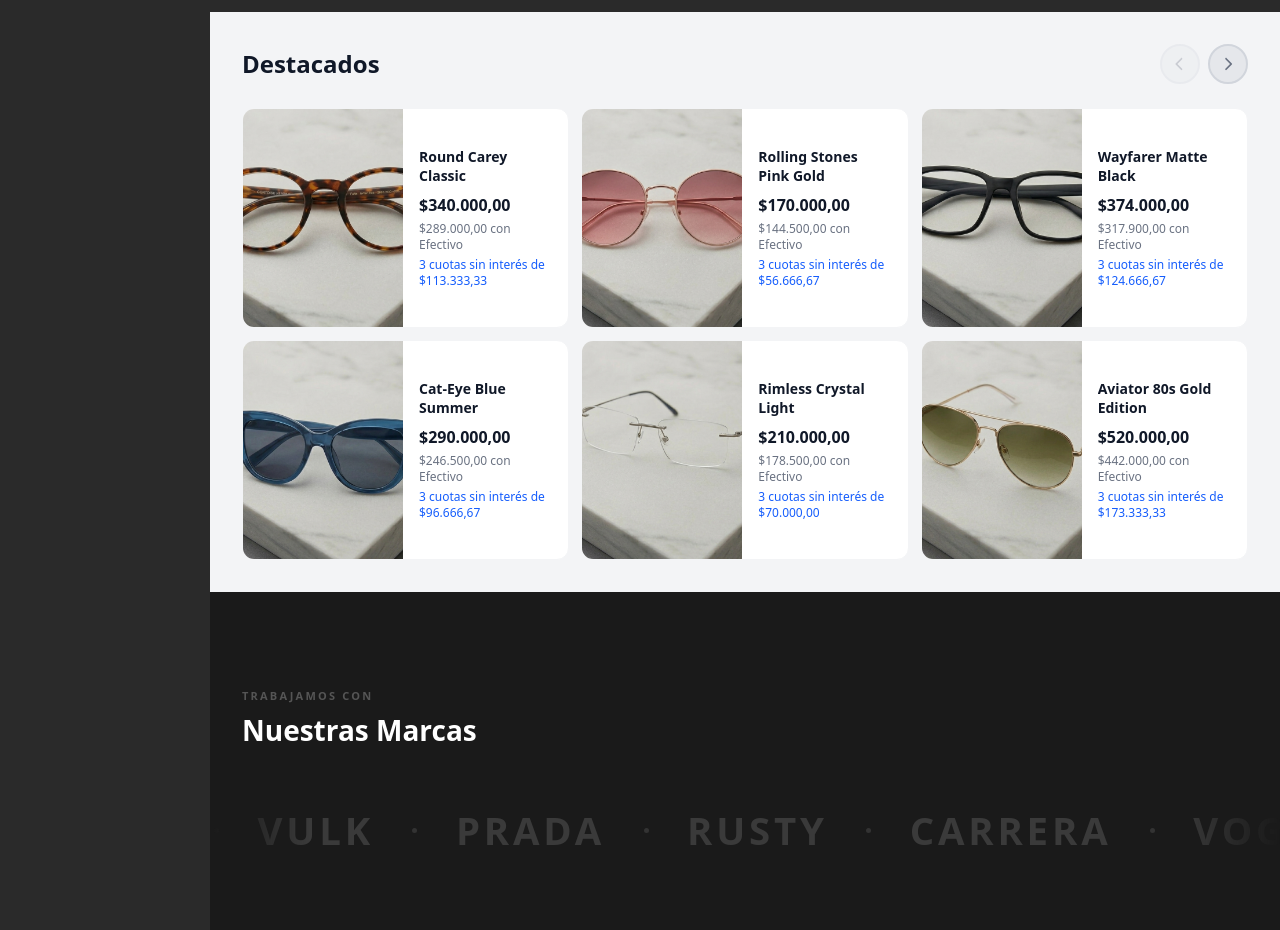
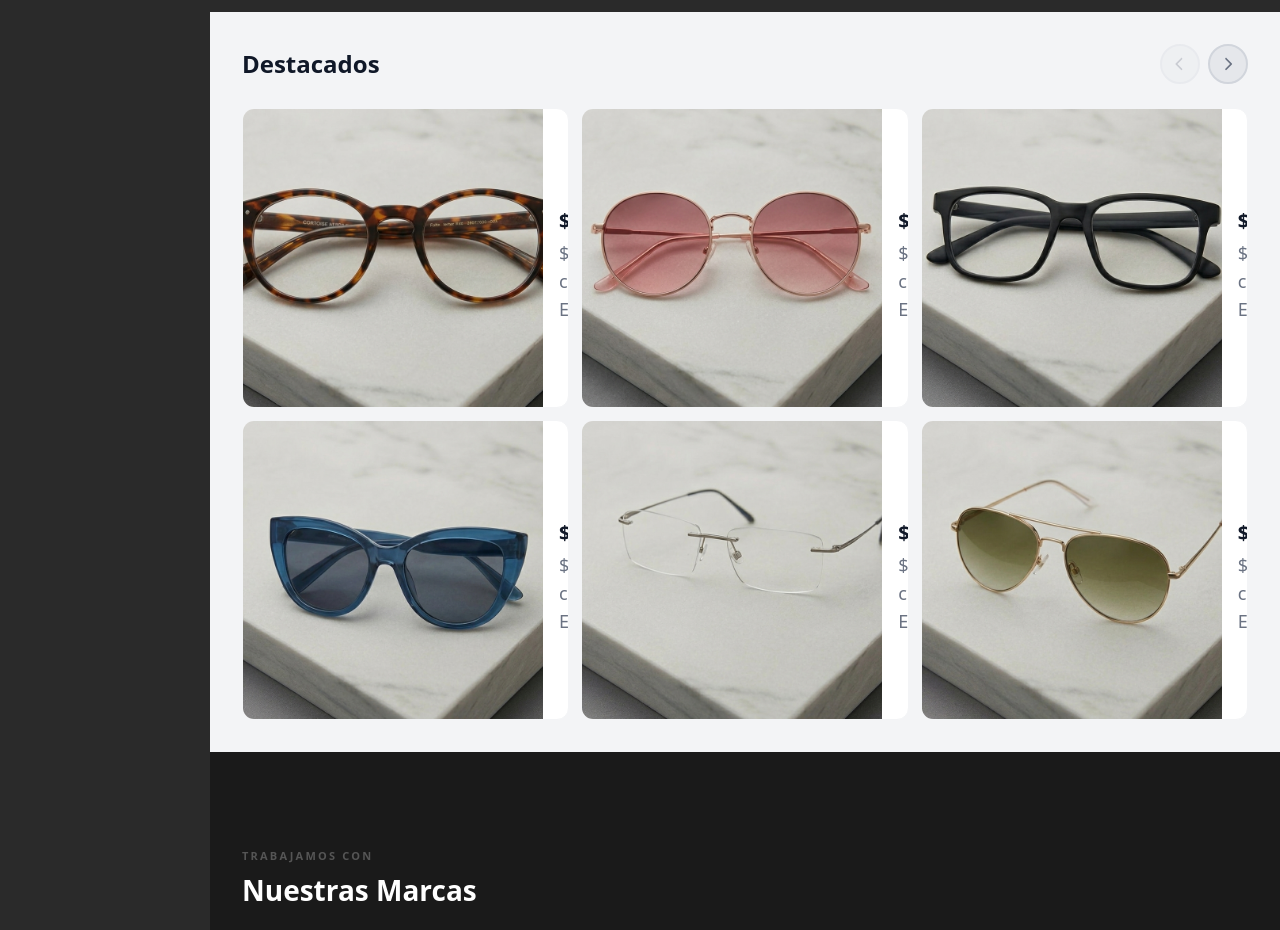
Before and after one commit to Goldfinch95/optics_landing, a Next.js app: page / in a window 1280 px wide. Shown: the part 1080-2010 px from the top of the page. Built offline with nearby package versions, Linux system fonts and the light colour scheme; a web font is replaced by a local one.

Commit message:
correcion de detalles,cambiando tamaño de letra products

```diff
--- a/app/products/components/Product_Card.tsx
+++ b/app/products/components/Product_Card.tsx
@@ -10,10 +10,10 @@ export function ProductCard({ product, onClick }: ProductCardProps) {
   return (
     <div
       onClick={() => onClick(product)}
-      className="bg-white rounded-xl flex border border-gray-100 hover:shadow-lg transition-shadow duration-200 cursor-pointer overflow-hidden h-[140px] sm:h-[180px] md:h-[200px] lg:h-[220px]"
+      className="bg-white  rounded-xl flex border border-gray-100 hover:shadow-lg transition-shadow duration-200 cursor-pointer overflow-hidden h-[200px] sm:h-[180px] md:h-[200px] lg:h-[300px]"
     >
       {/* Imagen */}
-      <div className="relative w-[120px] sm:w-[150px] md:w-[160px] flex-shrink-0 h-full">
+      <div className="relative w-[150px] sm:w-[150px] md:w-[300px] flex-shrink-0 h-full">
         <Image
           src={product.image}
           alt={product.name}
@@ -24,12 +24,12 @@ export function ProductCard({ product, onClick }: ProductCardProps) {
 
       {/* Info */}
       <div className="flex-1 flex flex-col justify-center p-3 sm:p-4 min-w-0">
-        <p className="text-xs sm:text-sm font-bold text-gray-900 mb-2 leading-snug line-clamp-2">
+        <p className="text-xl sm:text-2xl font-bold text-gray-900 mb-2 leading-snug line-clamp-2">
           {product.name}
         </p>
-        <p className="text-sm sm:text-base font-semibold text-gray-900">{product.price}</p>
-        <p className="text-[11px] sm:text-xs text-gray-500 mt-1 hidden sm:block">{product.cashPrice}</p>
-        <p className="text-[11px] sm:text-xs text-blue-600 font-medium mt-1 line-clamp-2">
+        <p className="text-2xl sm:text-xl  font-semibold text-gray-900">{product.price}</p>
+        <p className="text-lg text-gray-500 mt-1 hidden sm:block">{product.cashPrice}</p>
+        <p className="text-lg sm:text-xl text-blue-600 font-medium mt-1 line-clamp-2">
           {product.installments}
         </p>
       </div>
--- a/app/products/components/Product_Modal.tsx
+++ b/app/products/components/Product_Modal.tsx
@@ -57,10 +57,10 @@ export function ProductModal({ product, onClose }: ProductModalProps) {
 
                 {/* Nombre */}
                 <div>
-                  <p className="text-xs font-bold tracking-widest uppercase text-gray-400 mb-1">
+                  <p className="text-lg sm:text-xl font-bold tracking-widest uppercase text-gray-400 mb-1">
                     {product.brand}
                   </p>
-                  <p className="text-base sm:text-lg font-bold text-gray-900 leading-snug">
+                  <p className="text-4xl sm:text-4xl font-bold text-gray-900 leading-snug">
                     {product.name}
                   </p>
                 </div>
@@ -69,9 +69,9 @@ export function ProductModal({ product, onClose }: ProductModalProps) {
 
                 {/* Precios */}
                 <div>
-                  <p className="text-lg sm:text-xl font-bold text-gray-900">{product.price}</p>
-                  <p className="text-xs text-gray-500 mt-0.5">{product.cashPrice}</p>
-                  <p className="text-xs text-blue-600 font-semibold mt-0.5">{product.installments}</p>
+                  <p className="text-4xl sm:text-4xl font-bold text-gray-900">{product.price}</p>
+                  <p className="text-lg sm:text-xl py-4 sm:py-2 text-gray-500">{product.cashPrice}</p>
+                  <p className="text-lg sm:text-lg pb-2 sm:py-0 text-blue-600 font-semibold ">{product.installments}</p>
                 </div>
 
                 <hr className="border-gray-100" />
@@ -79,7 +79,7 @@ export function ProductModal({ product, onClose }: ProductModalProps) {
                 {/* Specs */}
                 <div className="flex flex-col gap-1.5">
                   {product.specs.map((spec) => (
-                    <div key={spec.label} className="flex justify-between text-xs">
+                    <div key={spec.label} className="flex justify-between text-base sm:text-lg sm:py-2">
                       <span className="text-gray-400">{spec.label}</span>
                       <span className="text-gray-900 font-semibold">{spec.value}</span>
                     </div>
@@ -91,9 +91,9 @@ export function ProductModal({ product, onClose }: ProductModalProps) {
                   href={product.whatsappMessage}
                   target="_blank"
                   rel="noopener noreferrer"
-                  className="mt-auto w-full bg-[#25D366] hover:bg-[#1ebe5d] text-white rounded-lg py-3 flex items-center justify-center gap-2 font-bold text-xs tracking-widest uppercase transition-colors"
+                  className="mt-auto w-full bg-[#25D366] hover:bg-[#1ebe5d] text-white rounded-lg py-3 flex items-center justify-center gap-2 font-bold  tracking-widest uppercase transition-colors"
                 >
-                  <FontAwesomeIcon icon={faWhatsapp} className="text-lg" />
+                  <FontAwesomeIcon icon={faWhatsapp} className="text-xl sm:text-2xl" />
                   Consultar por WhatsApp
                 </a>
               </div>
```
